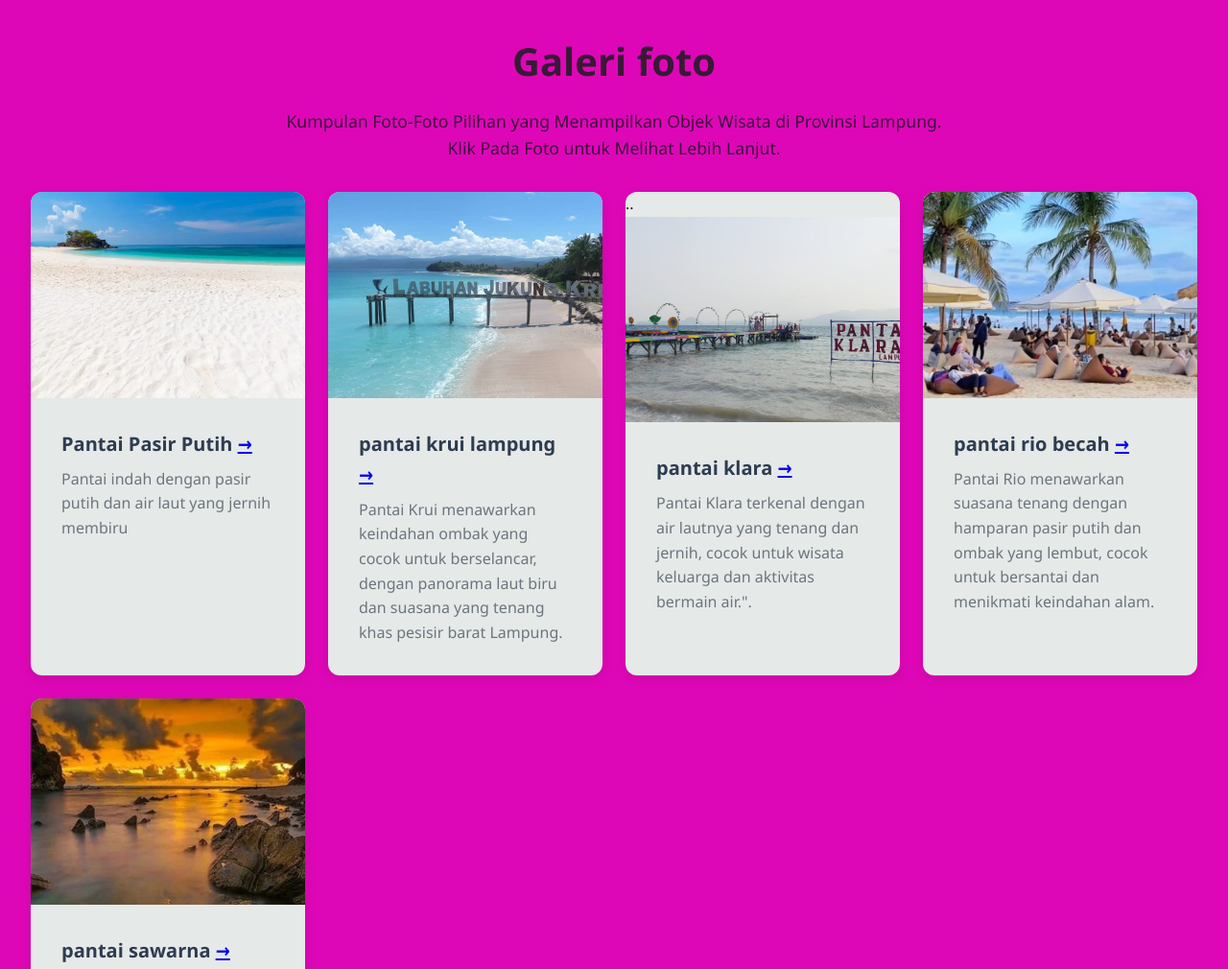
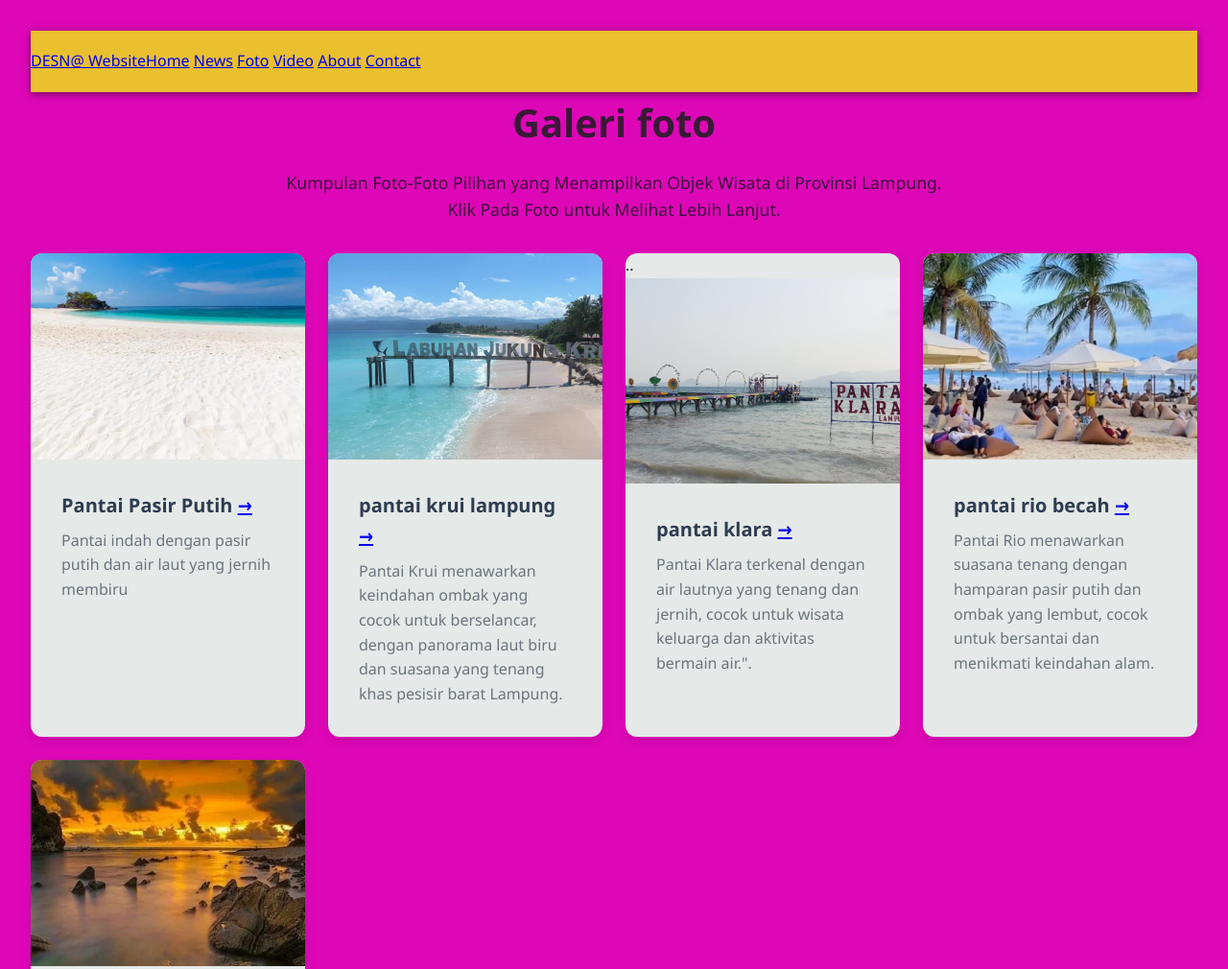
Before and after one commit to desna071206/dena1, a plain HTML site: page foto.html in a window 1280 px wide. Shown: the top 1010 px of the page at 96% size. Drawn offline with Linux system fonts and the light colour scheme; files that its build step writes are made by us from their sources.

Commit message:
Update foto.html

```diff
--- a/foto.html
+++ b/foto.html
@@ -7,6 +7,21 @@
     <title>Galeri Foto</title>
     <link rel="stylesheet" type="text/css" href="CSS/STYLE2.CSS">
 </head>
+    <body>
+         <header role="banner" class="header">
+        <div class="container header-container">
+            <a href="LATIHAN3.HTML" class="brand" aria-label="Ima homepage">DESN@ Website</a>
+            <nav role="navigation" aria-label="Primary navigation" class="nav">
+                <a href="index.html" class="nav-link" tabindex="0">Home</a>
+                <a href="news.html" class="nav-link" tabindex="0">News</a>
+                <a href="foto.html" class="nav-link" tabindex="0">Foto</a>
+                <a href="video.html" class="nav-link" tabindex="0">Video</a>
+                <a href="about.html" class="nav-link" tabindex="0">About</a>
+                <a href="contact.html" class="nav-link" tabindex="0">Contact</a>
+            </nav>
+        </div>
+    </header>
+    </body>
 
     <main class="container" role="main" aria-label="Galeri Foto">
         <h1>Galeri foto</h1>
```
